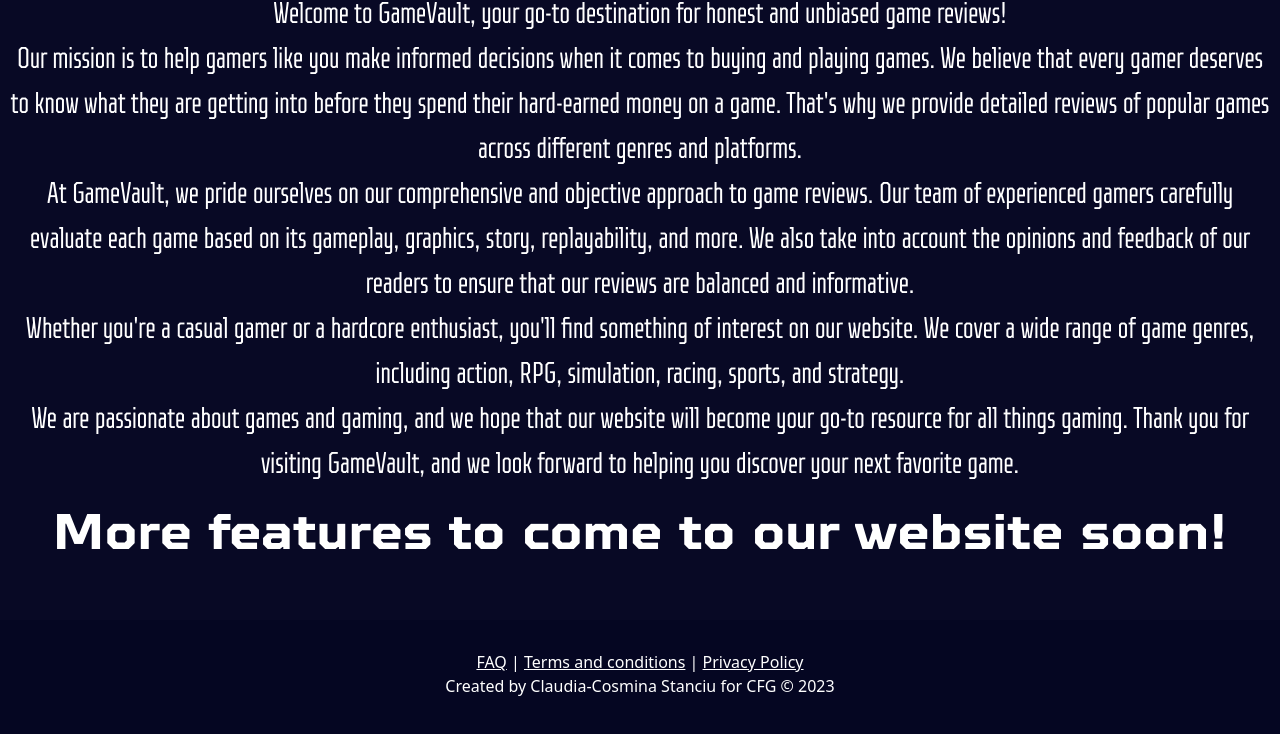
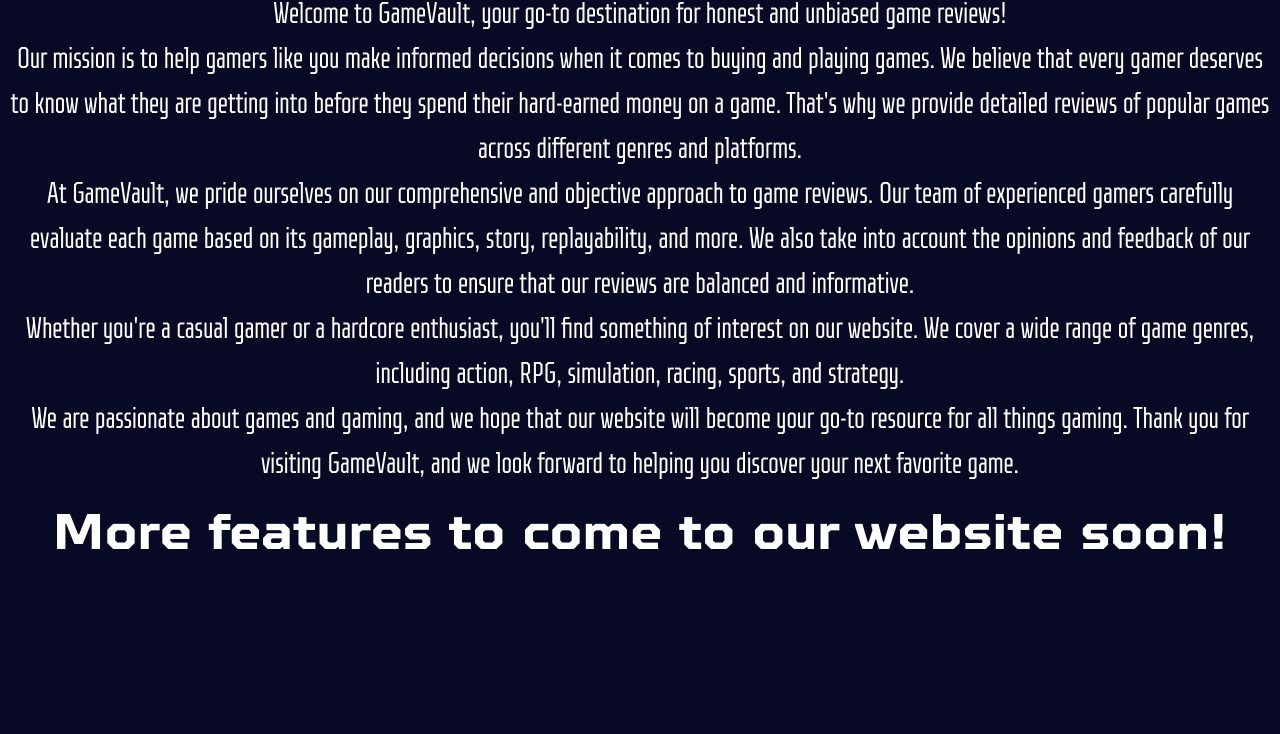
Before and after one commit to FidesCL21/GameVault, a plain HTML site: page Pages/AboutUs.html in a window 1280 px wide. Shown: the part 248-982 px from the top of the page. After the commit the page ends 848 px from the top, so only its background shows below. Drawn offline with nearby package versions, Linux system fonts and the light colour scheme.

Commit message:
Add files via upload

```diff
--- a/Pages/AboutUs.html
+++ b/Pages/AboutUs.html
@@ -52,16 +52,6 @@
       </header>
       <main>
       </main>
-      <footer>
-        <div class="info container text-center">
-          <p><a href="/Pages/PageInProgress.html" target="_blank">FAQ</a> |
-            <a href="/Pages/PageInProgress.html" target="_blank"> Terms and conditions</a> |
-            <a href="/Pages/PageInProgress.html" target="_blank">Privacy Policy</a>
-            <br>
-            Created by Claudia-Cosmina Stanciu for CFG © 2023
-          </p>
-        </div>
-      </footer>
       <script src="https://cdn.jsdelivr.net/npm/bootstrap@5.3.0-alpha3/dist/js/bootstrap.bundle.min.js" integrity="sha384-ENjdO4Dr2bkBIFxQpeoTz1HIcje39Wm4jDKdf19U8gI4ddQ3GYNS7NTKfAdVQSZe" crossorigin="anonymous"></script>
 </body>
 </html>
```
